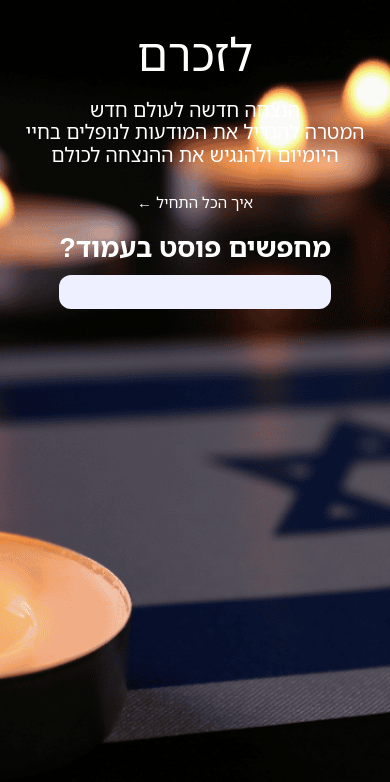
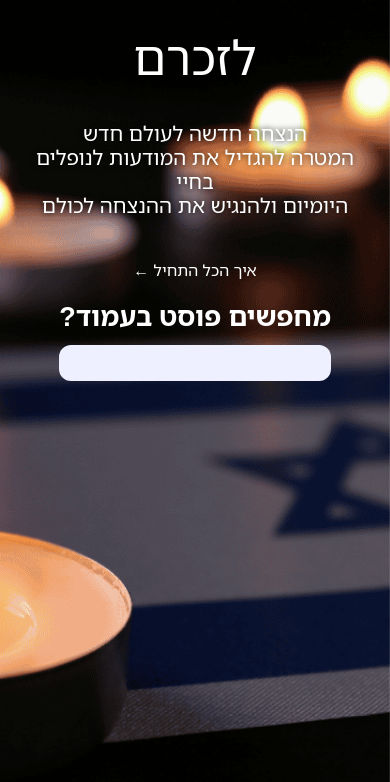
Before and after one commit to RonMordo/lezichram, a React (Vite) app: page / in a window 390 px wide. Shown: the top 782 px of the page. Built offline with nearby package versions, Linux system fonts and the light colour scheme.

Commit message:
Fixed light issues.

```diff
--- a/src/styles/global.css
+++ b/src/styles/global.css
@@ -17,9 +17,10 @@ body {
   text-align: center;
   display: flex;
   justify-content: center;
-  /* background-color: rgb(196, 196, 196); */
-  background-image: url("/src/assets/יום-הזיכרון-לחללי-צהל.png");
+  background-image: url("/src/assets/backgroundImage.png");
+  background-repeat: repeat;
   background-size: cover;
+  background-attachment: fixed;
   background-position: center;
 }
 
@@ -44,6 +45,10 @@ body {
   line-height: 1.5rem;
   margin-bottom: 1.5rem;
   color: white;
+  /* background-color: rgba(0, 0, 0, 0.5); */
+  text-shadow: 0 0 6px rgba(0, 0, 0, 1);
+  border-radius: 1rem;
+  padding: 1rem;
 }
 
 h2 {
@@ -260,7 +265,7 @@ input {
 
 @media (max-width: 480px) {
   html {
-    font-size: 15px;
+    font-size: 16px;
   }
   input {
     width: 100%;
```
Also changed, not shown: src/assets/backgroundImage.png (renamed from src/assets/יום-הזיכרון-לחללי-צהל.png).
